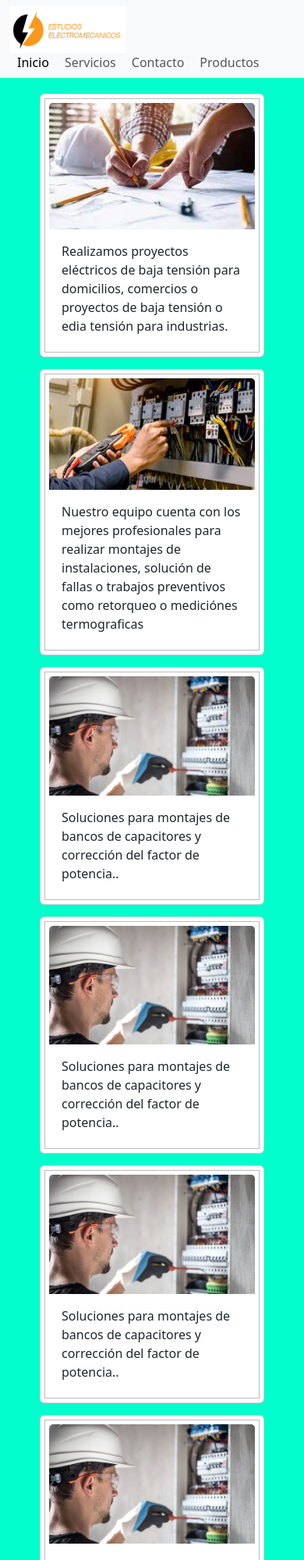
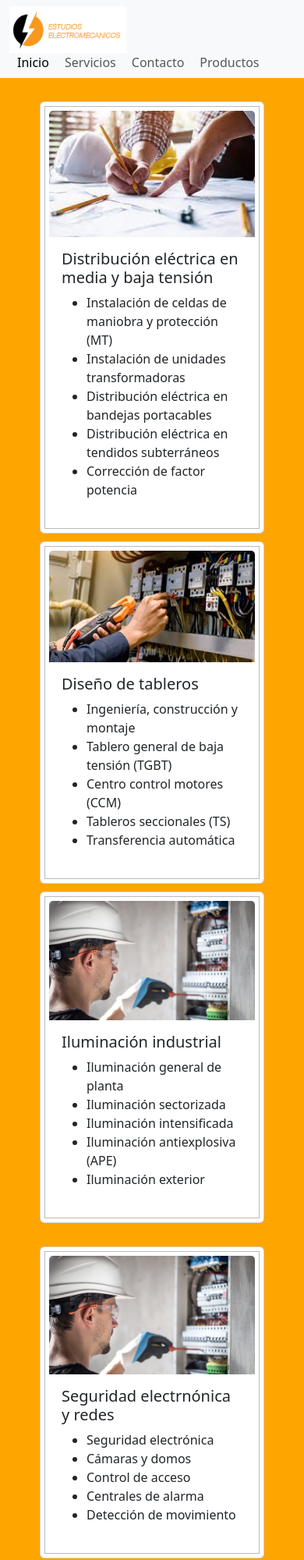
Before and after one commit to Gonzalo27271602/preentrega2, a plain HTML site: page servicios.html in a window 390 px wide. Shown: the top 2000 px of the page at 78% size. Drawn offline with nearby package versions, Linux system fonts and the light colour scheme.

Commit message:
Esta versión tiene variables

```diff
--- a/estiloindex.css
+++ b/estiloindex.css
@@ -1,11 +1,26 @@
+:root {
+    --color-principal: orange;
+    --borde-general: 1.5px solid rgb(187, 186, 186);
+    --color-footer: black;
+
+}
+
+
 /* -------------------ACA EMPIEZA SERVICIOS------------------------------------*/
 
 main {
-    background-color: rgb(0, 255, 204);
-    display: grid;
-    grid-template-columns: auto auto auto;
+    background-color: var(--color-principal);
+    display: flex;
+    flex-direction: column;
     justify-content: space-evenly;
     padding: 20px;
+}
+
+.fila1 {
+    display:flex;
+    flex-direction: row;
+    margin: 10px;
+    justify-content: space-evenly;
 }
 
 .card {
@@ -13,14 +28,18 @@ main {
     margin-bottom: 10px;
 }
 
+.card-text {
+    font-size: 20px;
+}
+
 .cardborder {
-    border: solid 1.5px rgb(187, 186, 186);
+    border: var(--borde-general);
     padding: 5px;
     height: 100%;
 }
 
 footer {
-    background-color: black;
+    background-color: var(--color-footer);
     height: 20%;
     display: flex;
     flex-direction: column;
@@ -70,7 +89,7 @@ footer {
 /* -------------------ACA EMPIEZA INDEX------------------------------------*/
 
 .serv1 {
-    border: 2px solid black;
+    border: var(--borde-general);
     display: flex;
     flex-direction: row;
     justify-content: space-around;
@@ -82,7 +101,6 @@ footer {
 .img1 {
     height: 100%;
     width: 70%;
-    background-color: red;
 }
 
 .img1 img {
@@ -99,14 +117,26 @@ footer {
     justify-content: center;
 }
 
-/* -------------------ACA EMPIEZA MEDIA QUERIES------------------------------------*/
+span {
+    color: orangered;
+    font-family: Arial;
+    text-transform: uppercase;
+    font-weight: bold;
+    letter-spacing: -3px;
+}
+
+/* -------------------ACA EMPIEZA MEDIA QUERIES DE SERVICIOS------------------------------------*/
 
 @media screen and (max-width: 480px) {
 
     main {
         display: flex;
-        flex-wrap: wrap;
-        row-gap: 5px;
+        align-items: center;
+    }
+
+    .fila1 {
+        display: flex;
+        flex-direction: column;
     }
 
     .navbar-nav {
@@ -130,7 +160,6 @@ footer {
         text-align: center;
         align-content: center;
         width: 100%;
-        justify-items: center;
     }
 
     .titulo {
@@ -161,7 +190,7 @@ footer {
 /* -------------------ACA EMPIEZA MEDIA QUERIES INDEX------------------------------------*/
 
     .serv1 {
-        border: 2px solid black;
+        border: var(--borde-general);
         display: flex;
         flex-direction: column;
         justify-content: space-around;
@@ -173,7 +202,6 @@ footer {
 .img1 {
     height: 100%;
     width: 100%;
-    background-color: red;
 }
 
 .img1 img {
@@ -190,4 +218,8 @@ footer {
     justify-content: center;
 }
 
+.tex1 h1 {
+    margin-top: 15px;
 }
+
+}
--- a/servicios.html
+++ b/servicios.html
@@ -32,11 +32,19 @@
     </nav>
   </header>
   <main>
+    <div class="fila1">
     <div class="card" style="width: 18rem;">
       <div class="cardborder">
         <img src="imagenes/proyelectric.jfif" class="card-img-top" alt="foto">
         <div class="card-body">
-          <p class="card-text">Realizamos proyectos eléctricos de baja tensión para domicilios, comercios o proyectos de baja tensión o edia tensión para industrias.</p>
+          <h2 class="card-text">Distribución eléctrica en media y baja tensión</h2>
+          <ul>
+            <li>Instalación de celdas de maniobra y protección (MT)</li>
+            <li>Instalación de unidades transformadoras</li>
+            <li>Distribución eléctrica en bandejas portacables</li>
+            <li>Distribución eléctrica en tendidos subterráneos</li>
+            <li>Corrección de factor potencia</li>
+          </ul>
         </div>
       </div>
     </div>
@@ -44,7 +52,14 @@
       <div class="cardborder">
         <img src="imagenes/medicion1inicio.jpg" class="card-img-top" alt="...">
         <div class="card-body">
-          <p class="card-text">Nuestro equipo cuenta con los mejores profesionales para realizar montajes de instalaciones, solución de fallas o trabajos preventivos como retorqueo o mediciónes termograficas</p>
+          <h2 class="card-text">Diseño de tableros</h2>
+          <ul>
+            <li>Ingeniería, construcción y montaje</li>
+            <li>Tablero general de baja tensión (TGBT)</li>
+            <li>Centro control motores (CCM)</li>
+            <li>Tableros seccionales (TS)</li>
+            <li>Transferencia automática</li>
+          </ul>
         </div>
       </div>
     </div>
@@ -52,7 +67,31 @@
       <div class="cardborder">
         <img src="imagenes/mediciones.jpg" class="card-img-top" alt="...">
         <div class="card-body">
-          <p class="card-text">Soluciones para montajes de bancos de capacitores y corrección del factor de potencia..</p>
+          <h2 class="card-text">Iluminación industrial</h2>
+          <ul>
+            <li>Iluminación general de planta</li>
+            <li>Iluminación sectorizada</li>
+            <li>Iluminación intensificada</li>
+            <li>Iluminación antiexplosiva (APE)</li>
+            <li>Iluminación exterior</li>
+          </ul>
+        </div>
+      </div>
+    </div>
+    </div>
+    <div class="fila1">
+    <div class="card" style="width: 18rem;">
+      <div class="cardborder">
+        <img src="imagenes/mediciones.jpg" class="card-img-top" alt="...">
+        <div class="card-body">
+          <h2 class="card-text">Seguridad electrnónica y redes</h2>
+          <ul>
+            <li>Seguridad electrónica</li>
+            <li>Cámaras y domos</li>
+            <li>Control de acceso</li>
+            <li>Centrales de alarma</li>
+            <li>Detección de movimiento</li>
+          </ul>
         </div>
       </div>
     </div>
@@ -60,7 +99,14 @@
       <div class="cardborder">
         <img src="imagenes/mediciones.jpg" class="card-img-top" alt="...">
         <div class="card-body">
-          <p class="card-text">Soluciones para montajes de bancos de capacitores y corrección del factor de potencia..</p>
+          <h2 class="card-text">Automatización de procesos</h2>
+          <ul>
+            <li>Automatización de máquinarias y equipos</li>
+            <li>Programación de plc</li>
+            <li>Sistemas scada</li>
+            <li>Interfaz de operador (HMI)</li>
+            <li>Monitoreo de energía</li>
+          </ul>
         </div>
       </div>
     </div>
@@ -68,31 +114,31 @@
       <div class="cardborder">
         <img src="imagenes/mediciones.jpg" class="card-img-top" alt="...">
         <div class="card-body">
-          <p class="card-text">Soluciones para montajes de bancos de capacitores y corrección del factor de potencia..</p>
+          <h2 class="card-text">Obras integrales y proyectos especiales</h2>
+          <ul>
+            <li>Cambios de layout</li>
+            <li>Retrifitting y revamping</li>
+            <li>Desarrollo de prototipos</li>
+            <li>Obras integrales</li>
+            <li>Energías renovables</li>
+          </ul>
         </div>
       </div>
     </div>
-    <div class="card" style="width: 18rem;">
-      <div class="cardborder">
-        <img src="imagenes/mediciones.jpg" class="card-img-top" alt="...">
-        <div class="card-body">
-          <p class="card-text">Soluciones para montajes de bancos de capacitores y corrección del factor de potencia..</p>
-        </div>
-      </div>
     </div>
   </main>
   <footer>
     <div class="contfooter">
-      <a class="navbar-brand" href="#">
+      <a class="navbar-brand" href="https://mail.google.com">
         <img src="imagenes/correo.png" alt="Bootstrap" width="30" height="24">
       </a>
-      <a class="navbar-brand" href="#">
+      <a class="navbar-brand" href="https://x.com/?lang=es">
         <img src="imagenes/twuitter.png" alt="Bootstrap" width="30" height="24">
       </a>
-      <a class="navbar-brand" href="#">
+      <a class="navbar-brand" href="https://web.whatsapp.com/">
         <img src="imagenes/whatsapp.png" alt="Bootstrap" width="30" height="24">
       </a>
-      <a class="navbar-brand" href="#">
+      <a class="navbar-brand" href="https://www.instagram.com/">
         <img src="imagenes/instagram1.png" alt="Bootstrap" width="30" height="24">
       </a>
     </div>
```
Also changed, not shown: index.html (+1 -1 lines), productos.html (+4 -4 lines).
